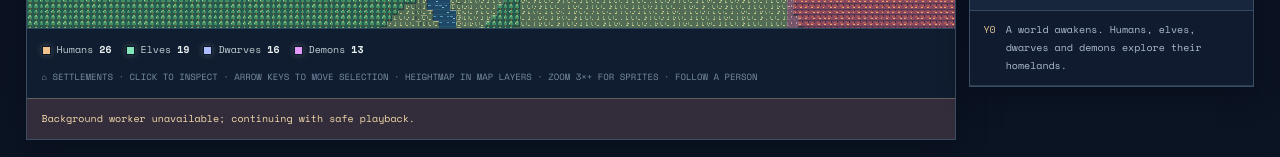
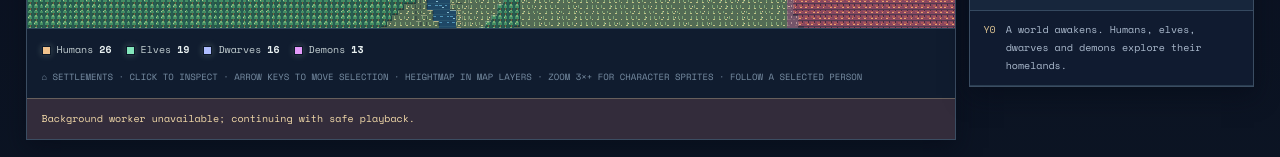
Before and after one commit to suchith-mukkamala/WorldForge, a React (Vite) app: page / in a window 1280 px wide. Shown: the part 1266-1423 px from the top of the page. Built offline with nearby package versions, Linux system fonts and the light colour scheme.

Commit message:
fix(v1.9): preserve follow-camera footer accessibility contract

```diff
--- a/src/evolution/WorldforgeApp.tsx
+++ b/src/evolution/WorldforgeApp.tsx
@@ -611,7 +611,7 @@ export function WorldforgeApp(){
             </div>
             <span>⌂ SETTLEMENTS · CLICK TO INSPECT · {brush.kind==='inspect'?
               'ARROW KEYS TO MOVE SELECTION':'CLICK TO APPLY TOOL'} ·
-              HEIGHTMAP IN MAP LAYERS · ZOOM 3×+ FOR SPRITES · FOLLOW A PERSON</span>
+              HEIGHTMAP IN MAP LAYERS · ZOOM 3×+ FOR CHARACTER SPRITES · FOLLOW A SELECTED PERSON</span>
           </div>
           {showDiagnostics&&<section className="evo-diagnostics" role="status"
             aria-label="WorldForge performance diagnostics">
```
